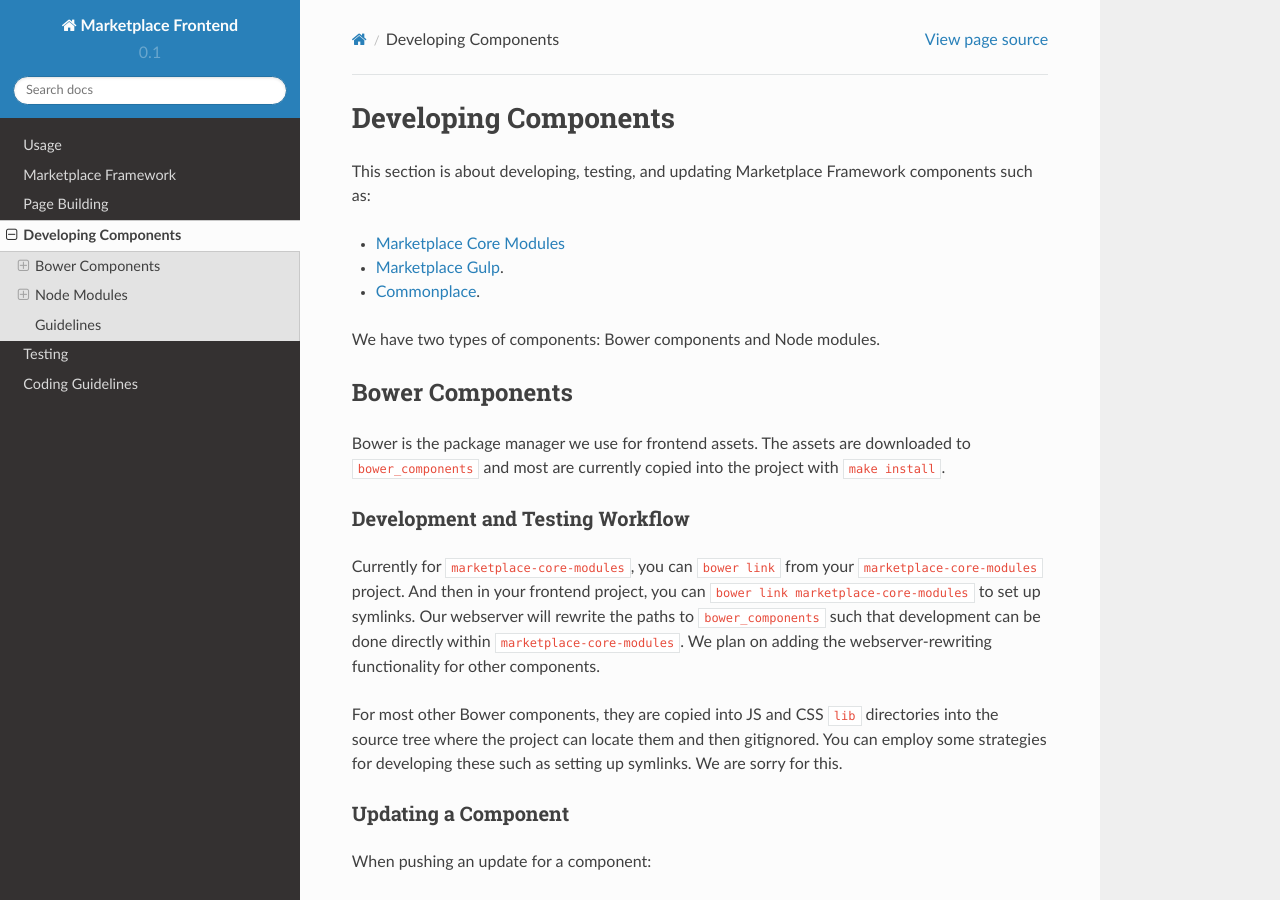
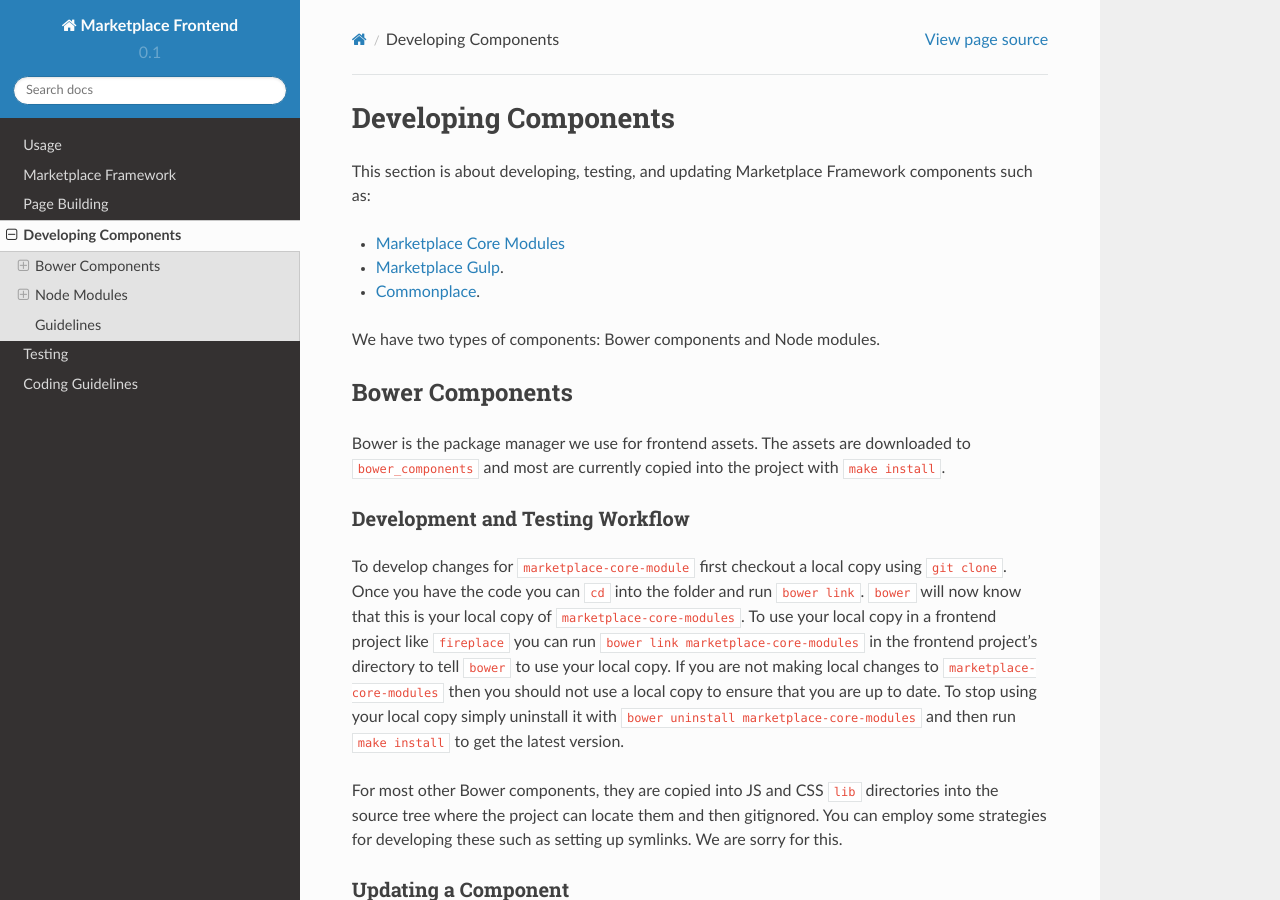
Before and after one commit to mozilla/marketplace-frontend-docs, a Sphinx documentation site: the page built from docs/topics/developing-components.rst, in a window 1280 px wide and 900 px high. Built offline with Sphinx 7.4.7 and the Read the Docs theme 2.0.0, drawn with Linux system fonts in a browser that asks for light colours; pages that are not in the unit, such as notebooks, are missing from menus.

Commit message:
Clarify marketplace-core-modules workflow

```diff
--- a/docs/topics/developing-components.rst
+++ b/docs/topics/developing-components.rst
@@ -22,12 +22,18 @@
 Development and Testing Workflow
 --------------------------------
 
-Currently for ``marketplace-core-modules``, you can ``bower link`` from your
-``marketplace-core-modules`` project. And then in your frontend project, you
-can ``bower link marketplace-core-modules`` to set up symlinks. Our webserver
-will rewrite the paths to ``bower_components`` such that development can be
-done directly within ``marketplace-core-modules``. We plan on adding the
-webserver-rewriting functionality for other components.
+To develop changes for ``marketplace-core-module`` first checkout a
+local copy using ``git clone``. Once you have the code you can ``cd``
+into the folder and run ``bower link``. ``bower`` will now know that
+this is your local copy of ``marketplace-core-modules``. To use your
+local copy in a frontend project like ``fireplace`` you can run
+``bower link marketplace-core-modules`` in the frontend project's
+directory to tell ``bower`` to use your local copy. If you are not
+making local changes to ``marketplace-core-modules`` then you should
+not use a local copy to ensure that you are up to date. To stop
+using your local copy simply uninstall it with
+``bower uninstall marketplace-core-modules`` and then run
+``make install`` to get the latest version.
 
 For most other Bower components, they are copied into JS and CSS ``lib``
 directories into the source tree where the project can locate them and then
```
